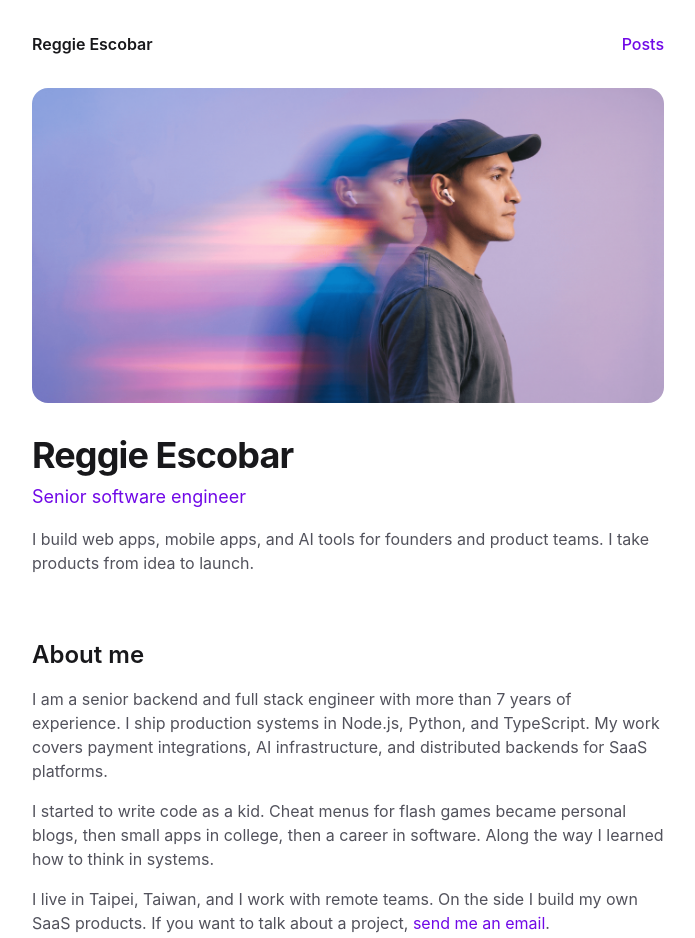
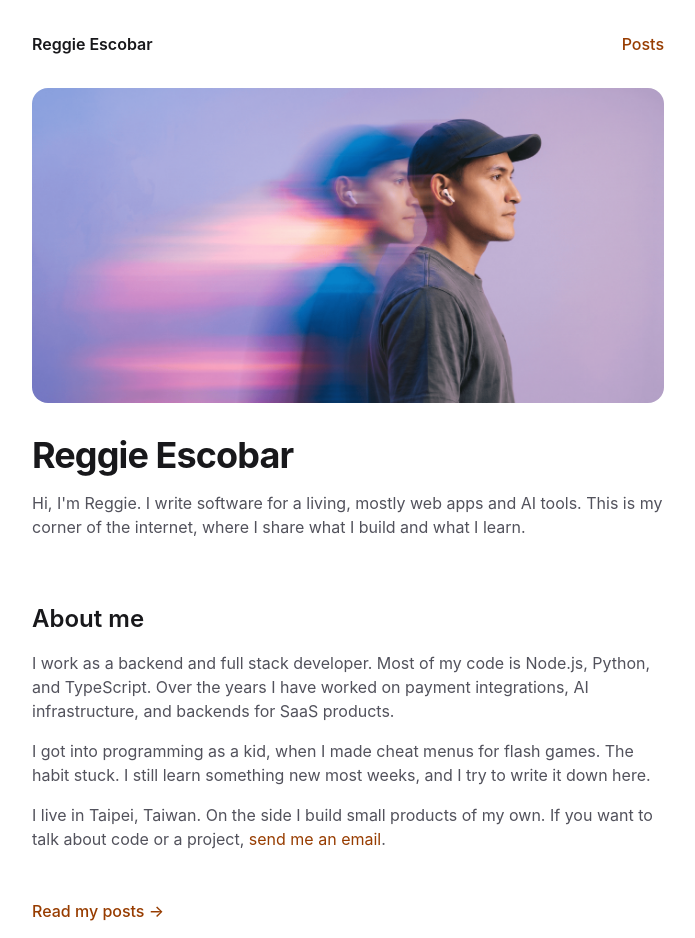
Before and after one commit to prodoxx/personal-website, an Astro site: page / in a window 1280 px wide. Shown: the top 938 px of the page, without its empty margins (292-987 px from the left). Built offline with nearby package versions, Linux system fonts and the light colour scheme; Astro itself is replaced by a stand-in of ours.

Commit message:
feat: rewrite the front page copy and switch the accent to coffee brown

```diff
--- a/docs/superpowers/specs/2026-08-17-astro-redesign-design.md
+++ b/docs/superpowers/specs/2026-08-17-astro-redesign-design.md
@@ -53,11 +53,11 @@ Draft posts do not appear in the list, the sitemap, or the RSS feed. The build f
 
 ## Page design
 
-The background is white. Text is near black gray. Links and small accents use one purple tone that echoes the photo. Fonts come from the system font stack. The content sits in one centered column of about 42rem.
+The background is white. Text is near black gray. Links and small accents use one warm brown tone, like coffee. Fonts come from the system font stack. The content sits in one centered column of about 42rem.
 
 A minimal header shows the site name on the left and one "Posts" link on the right. A small footer shows four links. They are GitHub (https://github.com/prodoxx), X (https://x.com/_reggieescobar), LinkedIn (https://www.linkedin.com/in/reggie-escobar/), and email (contact@reggieescobar.com).
 
-The front page hero is a rounded banner. The full wide photo sits in a rounded container at the top of the column. The name as the h1, a one line role, and a short intro follow below it. Below the hero, an about section holds a short rewrite of the story in a few paragraphs. The page ends with a "Posts" link. The Astro image component converts the PNG into small responsive files with set width and height.
+The front page hero is a rounded banner. The full wide photo sits in a rounded container at the top of the column. The name as the h1 and a short intro follow below it. The copy speaks in a plain, humble developer voice with no job title claims. Below the hero, an about section holds a short rewrite of the story in a few paragraphs. The page ends with a "Posts" link. The Astro image component converts the PNG into small responsive files with set width and height.
 
 The posts list is a plain vertical list. Each entry shows the title as a link, the date, and the description. The post page shows the title as h1, the date, then the body with typography styles. A back link at the top returns to the list.
 
--- a/src/layouts/Base.astro
+++ b/src/layouts/Base.astro
@@ -65,7 +65,7 @@ const ogImage = new URL("/images/reggie.png", Astro.site);
       <header class="flex items-center justify-between py-8">
         <a href="/" class="font-semibold text-zinc-900">Reggie Escobar</a>
         <nav>
-          <a href="/posts/" class="font-medium text-violet-700 hover:underline">Posts</a>
+          <a href="/posts/" class="font-medium text-amber-800 hover:underline">Posts</a>
         </nav>
       </header>
       <main class="flex-1 pb-16">
--- a/src/pages/404.astro
+++ b/src/pages/404.astro
@@ -7,6 +7,6 @@ import Base from "../layouts/Base.astro";
   <h1 class="text-3xl font-bold tracking-tight text-zinc-900">Page not found</h1>
   <p class="mt-4 text-zinc-600">
     This page does not exist.
-    <a href="/" class="text-violet-700 hover:underline">Go back home</a>.
+    <a href="/" class="text-amber-800 hover:underline">Go back home</a>.
   </p>
 </Base>
--- a/src/pages/index.astro
+++ b/src/pages/index.astro
@@ -11,7 +11,7 @@ const jsonLd = JSON.stringify({
       name: "Reggie Escobar",
       url: "https://reggieescobar.com/",
       image: "https://reggieescobar.com/images/reggie.png",
-      jobTitle: "Senior Software Engineer",
+      jobTitle: "Software Developer",
       sameAs: [
         "https://github.com/prodoxx",
         "https://x.com/_reggieescobar",
@@ -28,8 +28,8 @@ const jsonLd = JSON.stringify({
 ---
 
 <Base
-  title="Reggie Escobar | Senior Software Engineer"
-  description="Reggie Escobar is a senior software engineer with more than 7 years of experience. He builds web apps, mobile apps, and AI tools."
+  title="Reggie Escobar | Software Developer"
+  description="Reggie Escobar is a software developer in Taipei. He builds web apps and AI tools, and he writes about what he learns."
 >
   <script type="application/ld+json" set:html={jsonLd} slot="head" />
 
@@ -45,10 +45,10 @@ const jsonLd = JSON.stringify({
       />
     </div>
     <h1 class="mt-8 text-4xl font-bold tracking-tight text-zinc-900">Reggie Escobar</h1>
-    <p class="mt-2 text-lg text-violet-700">Senior software engineer</p>
     <p class="mt-4 text-zinc-600">
-      I build web apps, mobile apps, and AI tools for founders and product
-      teams. I take products from idea to launch.
+      Hi, I'm Reggie. I write software for a living, mostly web apps and AI
+      tools. This is my corner of the internet, where I share what I build
+      and what I learn.
     </p>
   </section>
 
@@ -56,25 +56,25 @@ const jsonLd = JSON.stringify({
     <h2 class="text-2xl font-semibold text-zinc-900">About me</h2>
     <div class="mt-4 space-y-4 text-zinc-600">
       <p>
-        I am a senior backend and full stack engineer with more than 7 years
-        of experience. I ship production systems in Node.js, Python, and
-        TypeScript. My work covers payment integrations, AI infrastructure,
-        and distributed backends for SaaS platforms.
+        I work as a backend and full stack developer. Most of my code is
+        Node.js, Python, and TypeScript. Over the years I have worked on
+        payment integrations, AI infrastructure, and backends for SaaS
+        products.
       </p>
       <p>
-        I started to write code as a kid. Cheat menus for flash games became
-        personal blogs, then small apps in college, then a career in
-        software. Along the way I learned how to think in systems.
+        I got into programming as a kid, when I made cheat menus for flash
+        games. The habit stuck. I still learn something new most weeks, and
+        I try to write it down here.
       </p>
       <p>
-        I live in Taipei, Taiwan, and I work with remote teams. On the side I
-        build my own SaaS products. If you want to talk about a project,
-        <a href="mailto:contact@reggieescobar.com" class="text-violet-700 hover:underline">send me an email</a>.
+        I live in Taipei, Taiwan. On the side I build small products of my
+        own. If you want to talk about code or a project,
+        <a href="mailto:contact@reggieescobar.com" class="text-amber-800 hover:underline">send me an email</a>.
       </p>
     </div>
   </section>
 
   <p class="mt-12">
-    <a href="/posts/" class="font-medium text-violet-700 hover:underline">Read my posts →</a>
+    <a href="/posts/" class="font-medium text-amber-800 hover:underline">Read my posts →</a>
   </p>
 </Base>
--- a/src/pages/posts/[slug].astro
+++ b/src/pages/posts/[slug].astro
@@ -46,7 +46,7 @@ const jsonLd = JSON.stringify({
 >
   <script type="application/ld+json" set:html={jsonLd} slot="head" />
   <article>
-    <a href="/posts/" class="text-sm font-medium text-violet-700 hover:underline">← Posts</a>
+    <a href="/posts/" class="text-sm font-medium text-amber-800 hover:underline">← Posts</a>
     <h1 class="mt-4 text-3xl font-bold tracking-tight text-zinc-900">
       {post.data.title}
     </h1>
--- a/src/pages/posts/index.astro
+++ b/src/pages/posts/index.astro
@@ -26,7 +26,7 @@ const formatDate = (date: Date) =>
         <li>
           <a
             href={`/posts/${post.id}/`}
-            class="text-lg font-medium text-violet-700 hover:underline"
+            class="text-lg font-medium text-amber-800 hover:underline"
           >
             {post.data.title}
           </a>
```
